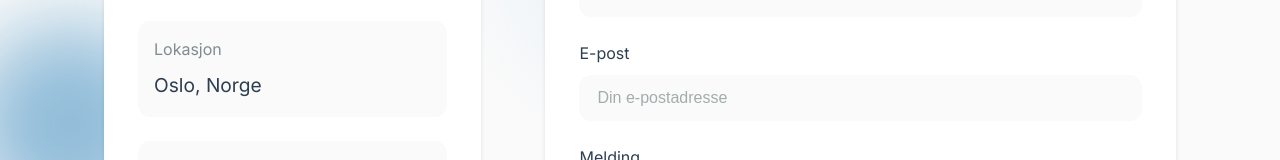
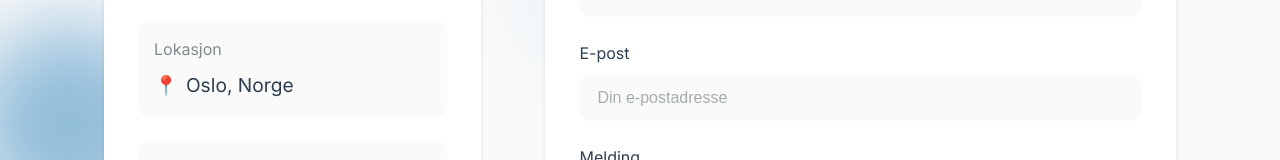
Before and after one commit to DanielJSorby/portfolio, a SvelteKit app in the folder portfolio/: page /contact in a window 1280 px wide. Shown: the part 436-596 px from the top of the page. Built offline with nearby package versions, Linux system fonts and the light colour scheme.

Commit message:
feat: add Google Maps link for Oslo location

```diff
--- a/portfolio/src/routes/contact/+page.svelte
+++ b/portfolio/src/routes/contact/+page.svelte
@@ -55,7 +55,14 @@
 			<h2>{t.contact.getInTouch}</h2>
 			<div class="info-item">
 				<span class="label">{t.contact.location}</span>
-				<span>Oslo, Norge</span>
+				<a
+					href="https://www.google.com/maps/place/Oslo"
+					target="_blank"
+					rel="noopener noreferrer"
+					class="location-link"
+				>
+					Oslo, Norge
+				</a>
 			</div>
 			<div class="info-item">
 				<span class="label">{t.contact.email}</span>
@@ -404,4 +411,25 @@
 		opacity: 0.7;
 		cursor: not-allowed;
 	}
+
+	.info-item a {
+		color: var(--text-primary);
+		text-decoration: none;
+		transition: color 0.2s;
+	}
+
+	.info-item a:hover {
+		color: var(--accent-primary);
+	}
+
+	.location-link {
+		display: inline-flex;
+		align-items: center;
+		gap: 0.5rem;
+	}
+
+	.location-link::before {
+		content: '📍';
+		font-size: 1.2rem;
+	}
 </style>
```
